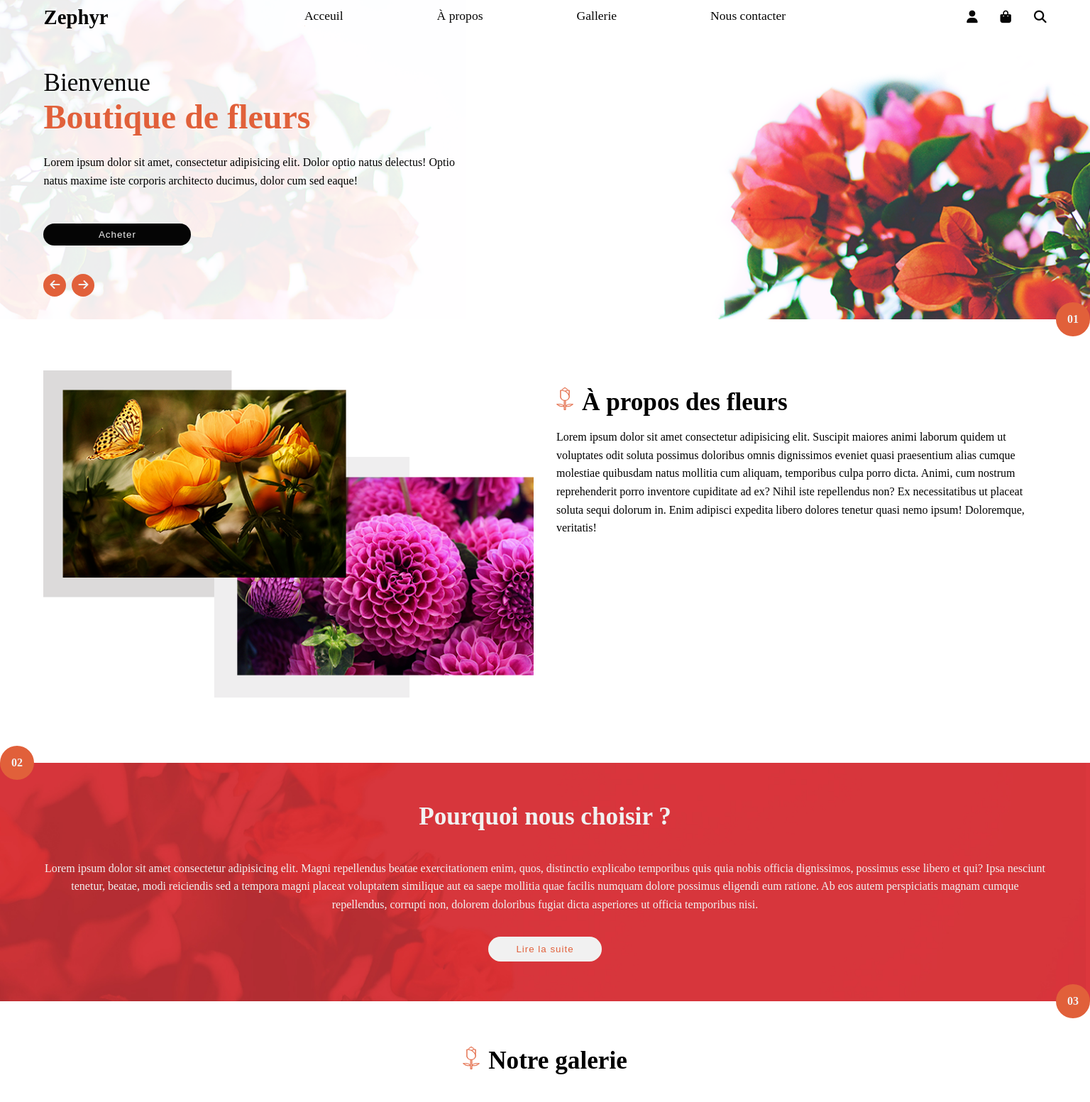
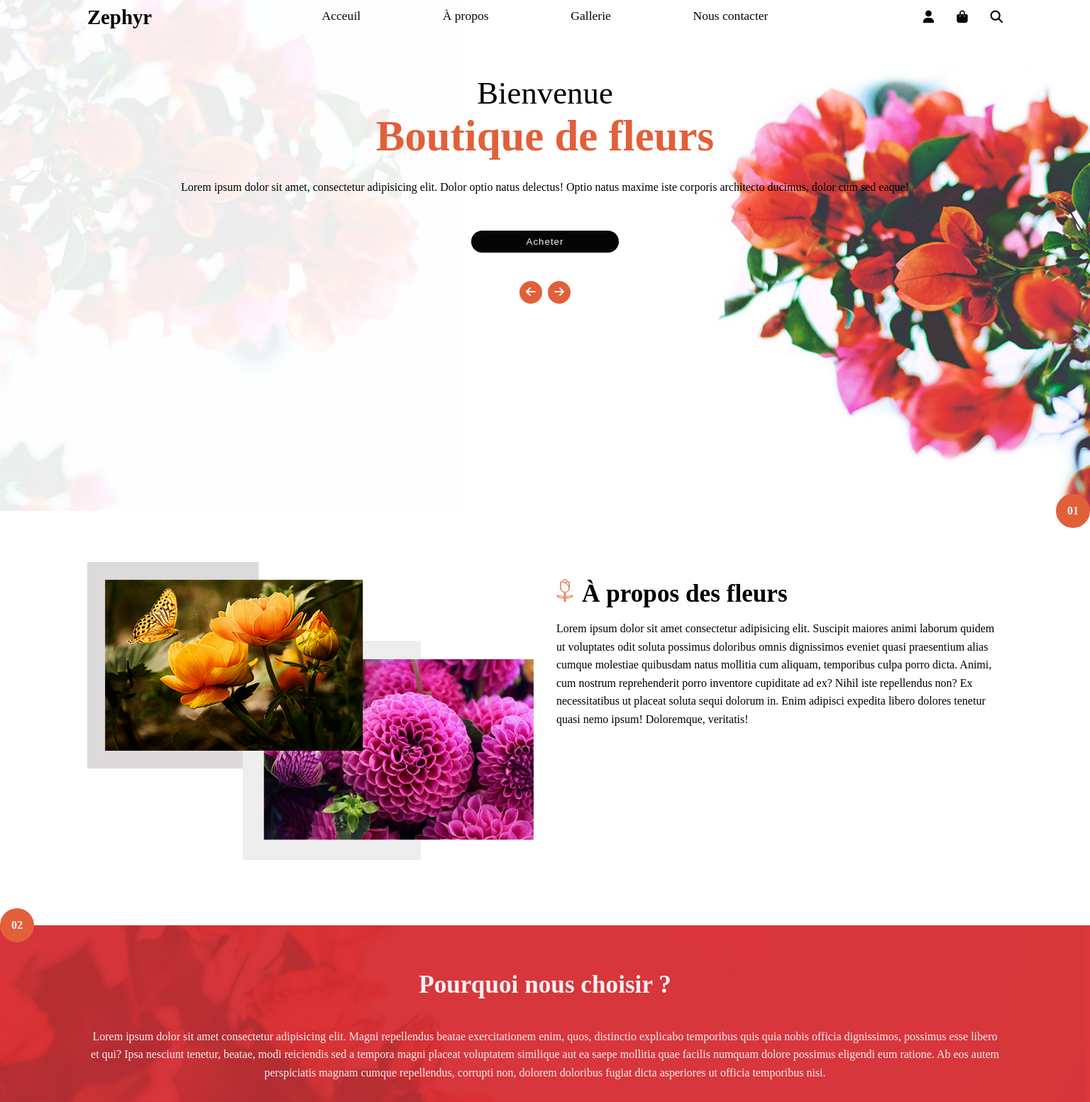
Before and after one commit to Fabrice-Etienne/Projet-Zephyr, a plain HTML site: page index.html in a window 1536 px wide. Shown: the top 1553 px of the page at 71% size. Drawn offline with Linux system fonts and the light colour scheme.

Commit message:
Fin du CSS de la première page du site web

```diff
--- a/index.html
+++ b/index.html
@@ -39,11 +39,6 @@
             </div>
         </header>
         <div class="container">
-            <div class="ligne-extreme-gauche">
-                <span>01</span>
-                <span class="ligne-verticale">-----</span>
-                <span>02</span>
-            </div>
             <h2>Bienvenue</h2>
             <h1>Boutique de fleurs</h1>
             <p>Lorem ipsum dolor sit amet, consectetur adipisicing elit. Dolor optio natus delectus! Optio natus maxime iste corporis architecto ducimus, dolor cum sed eaque!</p>
--- a/responsive.css
+++ b/responsive.css
@@ -178,6 +178,9 @@
 }
 
 @media (min-width: 1024px){
+    .section-1 {
+        height: 100vh ;
+     }
     .section-1 header {
         display: grid ;
         grid-template-columns: repeat(12,1fr);
@@ -288,3 +291,47 @@
         grid-row: 3/5;
     }
 }
+
+@media (min-width: 1440px){
+    .section-1 {
+        height: 90vh;
+    }
+    .section-1 header {
+        padding: 8px 8%;
+     }
+    .section-1 .container  {
+       display: flex ;
+       flex-direction: column;
+       align-items: center ;
+       padding: 56px 0px 32px;
+    }
+    .section-1 .container h1 {
+        font-size: 3.8rem;
+    }
+    .section-1 .container h2 {
+        font-size: 2.8rem;
+    }
+    .section-2 .droite h2,
+    .section-3 h2,
+    .section-4 h2,
+    .section-6 h2,
+    footer .contacts h2 {
+        font-size: 2.2rem;
+    }
+    .section-1 .container .bas .spans {
+        justify-content: center;
+    }
+    .section-2 {
+        padding: 72px 8% 88px;
+     }
+     .section-3 {
+        padding: 64px 8%;
+     }
+     .section-4 {
+        padding: 56px 8% 80px;
+     }
+     .section-6 form {
+        width: 35% ;
+        margin: auto;
+    }
+}
--- a/style.css
+++ b/style.css
@@ -305,6 +305,17 @@ body a {
    outline: 2px solid rgba(255, 85, 0,0.2);
    border: none ;
 }
+    /* Firefox */
+    .section-6 input[type=number] {
+      -moz-appearance: textfield;
+  }
+
+  /* Chrome */
+  .section-6 input::-webkit-inner-spin-button,
+  .section-6 input::-webkit-outer-spin-button {
+     -webkit-appearance: none;
+     margin:0;
+  }
 .section-6 form textarea {
    resize: none;
    width: 100% ;
```
